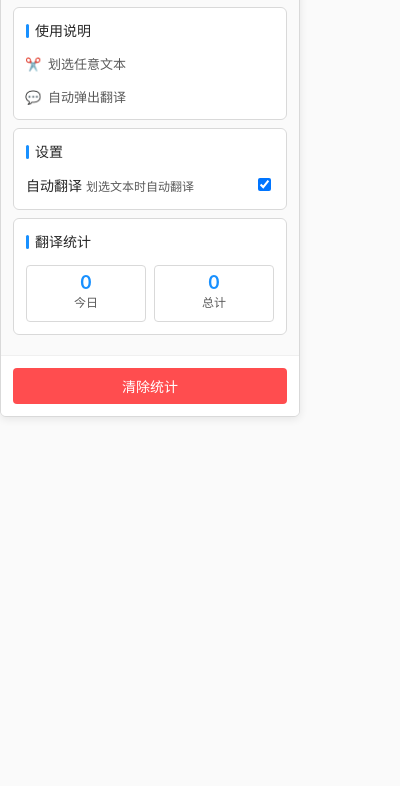
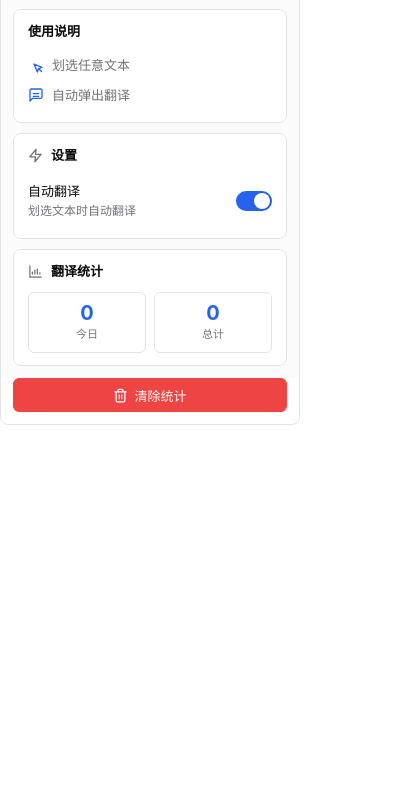
Before and after one commit to zephyr110/translate-plugin, a browser extension: page popup.html in a window 400 px wide. Shown: the part 56-842 px from the top of the page. Drawn offline with Linux system fonts and the light colour scheme.

Commit message:
style: redesign UI with shadcn/ui and Lucide icons
- Replace Ant Design CSS variables with shadcn HSL token system (light + dark)
- Redesign popup.html: .card components, native switch (:checked pseudo-class), .btn-destructive
- Add 7 Lucide inline SVG icons: Sparkles, MousePointerClick, MessageSquareText,
  Zap, BarChart3, ArrowLeftRight, Trash2
- Redesign translation popup: pill language badge (rounded-full), ghost swap button
- Switch from ant-switch-checked class toggle to native element.checked property
- Toast notification: inline style → CSS class with slide-in animation
- Update manifest: content_scripts path to dist/content.js, popup script to dist/popup.js
- Add host_permissions: api.fanyi.baidu.com, libretranslate.de
- Fix mobile responsive: remove !important override, add overflow-wrap fallback

```diff
--- a/popup.css
+++ b/popup.css
@@ -1,96 +1,310 @@
-/* Ant Design 风格变量 */
+/* ====== shadcn/ui Design Tokens ====== */
 :root {
-  --ant-primary: #1890ff;
-  --ant-primary-hover: #40a9ff;
-  --ant-primary-active: #096dd9;
-  --ant-success: #52c41a;
-  --ant-warning: #faad14;
-  --ant-error: #ff4d4f;
-  --ant-text: rgba(0, 0, 0, 0.85);
-  --ant-text-secondary: rgba(0, 0, 0, 0.65);
-  --ant-text-disabled: rgba(0, 0, 0, 0.25);
-  --ant-border: #d9d9d9;
-  --ant-border-split: rgba(5, 5, 5, 0.06);
-  --ant-background: #f5f5f5;
-  --ant-background-light: #fafafa;
-  --ant-white: #ffffff;
-
-  --ant-radius: 6px;
-  --ant-radius-sm: 4px;
-  --ant-shadow: 0 2px 8px rgba(0, 0, 0, 0.09);
+  --background: 0 0% 100%;
+  --foreground: 240 10% 3.9%;
+  --card: 0 0% 100%;
+  --primary: 221 83% 53%;
+  --primary-foreground: 0 0% 98%;
+  --muted: 240 4.8% 95.9%;
+  --muted-foreground: 240 3.8% 46.1%;
+  --destructive: 0 84.2% 60.2%;
+  --destructive-foreground: 0 0% 98%;
+  --border: 240 5.9% 90%;
+  --input: 240 5.9% 90%;
+  --ring: 221 83% 53%;
+  --radius: 0.5rem;
+  --radius-sm: calc(var(--radius) - 2px);
 }
 
 @media (prefers-color-scheme: dark) {
   :root {
-    --ant-primary: #177ddc;
-    --ant-primary-hover: #3c9be8;
-    --ant-primary-active: #095cb5;
-    --ant-success: #49aa19;
-    --ant-warning: #d89614;
-    --ant-error: #ff4d4f;
-    --ant-text: rgba(255, 255, 255, 0.85);
-    --ant-text-secondary: rgba(255, 255, 255, 0.65);
-    --ant-text-disabled: rgba(255, 255, 255, 0.3);
-    --ant-border: #434343;
-    --ant-border-split: rgba(253, 253, 253, 0.12);
-    --ant-background: #000000;
-    --ant-background-light: #141414;
-    --ant-white: #141414;
+    --background: 240 10% 3.9%;
+    --foreground: 0 0% 98%;
+    --card: 240 10% 3.9%;
+    --primary: 217 91% 60%;
+    --primary-foreground: 0 0% 98%;
+    --muted: 240 3.7% 15.9%;
+    --muted-foreground: 240 5% 64.9%;
+    --destructive: 0 62.8% 30.6%;
+    --destructive-foreground: 0 0% 98%;
+    --border: 240 3.7% 15.9%;
+    --input: 240 3.7% 15.9%;
+    --ring: 217 91% 60%;
   }
 }
 
-* { box-sizing: border-box; }
+/* ====== Base ====== */
+*, *::before, *::after { box-sizing: border-box; }
 
 body {
   margin: 0;
   padding: 0;
+  width: 300px;
+  min-height: 360px;
   font-family: -apple-system, BlinkMacSystemFont, 'Segoe UI', 'PingFang SC', 'Hiragino Sans GB', 'Microsoft YaHei', 'Helvetica Neue', Helvetica, Arial, sans-serif;
-  background: var(--ant-background-light);
-  color: var(--ant-text);
-  width: 300px;
-  min-height: 380px;
-  overflow: hidden;
   font-size: 14px;
-  line-height: 1.5715;
+  line-height: 1.5;
+  color: hsl(var(--foreground));
+  background: hsl(var(--background));
+  -webkit-font-smoothing: antialiased;
 }
 
-.popup-container { background: var(--ant-white); border: 1px solid var(--ant-border); border-radius: var(--ant-radius); box-shadow: var(--ant-shadow); overflow: hidden; }
+/* ====== Container ====== */
+.popup-container {
+  background: hsl(var(--card));
+  border: 1px solid hsl(var(--border));
+  border-radius: var(--radius);
+  overflow: hidden;
+}
 
-.popup-header { display: flex; align-items: center; gap: 8px; padding: 12px; background: var(--ant-white); border-bottom: 1px solid var(--ant-border-split); }
-.popup-logo { width: 20px; height: 20px; display: inline-block; }
-.popup-title { margin: 0; font-size: 16px; font-weight: 500; color: var(--ant-text); display: inline-block; }
+/* ====== Header ====== */
+.popup-header {
+  display: flex;
+  align-items: center;
+  gap: 10px;
+  padding: 14px 16px;
+  border-bottom: 1px solid hsl(var(--border));
+}
 
-.popup-content { padding: 12px; background: var(--ant-background-light); }
+.popup-header svg {
+  width: 22px; height: 22px;
+  color: hsl(var(--primary));
+  flex-shrink: 0;
+}
 
-.features-card, .settings-card, .stats-card { background: var(--ant-white); border: 1px solid var(--ant-border); border-radius: var(--ant-radius); padding: 12px; margin-bottom: 8px; transition: box-shadow 0.2s ease, border-color 0.2s ease; }
-.features-card:hover, .settings-card:hover, .stats-card:hover { box-shadow: var(--ant-shadow); border-color: var(--ant-primary); }
+.popup-title {
+  margin: 0;
+  font-size: 15px;
+  font-weight: 600;
+  color: hsl(var(--foreground));
+  letter-spacing: -0.01em;
+}
 
-.card-title { margin: 0 0 12px; font-size: 14px; font-weight: 500; color: var(--ant-text); display: flex; align-items: center; gap: 6px; }
-.card-title::before { content: ''; width: 3px; height: 14px; background: var(--ant-primary); border-radius: 2px; }
+/* ====== Content ====== */
+.popup-content {
+  padding: 12px;
+  display: flex;
+  flex-direction: column;
+  gap: 10px;
+  background: hsl(var(--muted) / 0.4);
+}
 
-.features-list { list-style: none; padding: 0; margin: 0; }
-.features-list li { display: flex; align-items: center; gap: 8px; padding: 6px 0; color: var(--ant-text-secondary); font-size: 13px; }
-.features-list li:first-child { padding-top: 0; }
-.features-list li:last-child { padding-bottom: 0; }
-.feature-icon { width: 14px; height: 14px; display: inline-flex; align-items: center; justify-content: center; color: var(--ant-primary); }
+/* ====== Card ====== */
+.card {
+  background: hsl(var(--card));
+  border: 1px solid hsl(var(--border));
+  border-radius: var(--radius);
+  padding: 12px 14px;
+  transition: box-shadow 0.15s ease;
+}
 
-.setting-item { display: flex; align-items: center; justify-content: space-between; padding: 8px 0; border-bottom: 1px solid var(--ant-border-split); }
-.setting-item:first-child { padding-top: 0; }
-.setting-item:last-child { padding-bottom: 0; border-bottom: none; }
-.setting-info { flex: 1; }
-.setting-label { font-size: 14px; font-weight: 500; color: var(--ant-text); margin-bottom: 2px; }
-.setting-description { font-size: 12px; color: var(--ant-text-secondary); }
+.card:hover {
+  box-shadow: 0 2px 8px hsl(var(--foreground) / 0.05);
+}
 
-.ant-switch { position: relative; display: inline-block; width: 36px; height: 20px; line-height: 20px; vertical-align: middle; background-color: rgba(0,0,0,0.25); border-radius: 10px; cursor: pointer; transition: all 0.2s; user-select: none; }
-.ant-switch-handle { position: absolute; top: 2px; left: 2px; width: 16px; height: 16px; background: #fff; border-radius: 50%; transition: all 0.2s; box-shadow: 0 2px 4px rgba(0,0,0,0.2); }
-.ant-switch-checked { background-color: var(--ant-primary); }
-.ant-switch-checked .ant-switch-handle { left: calc(100% - 18px); }
+.card-title {
+  display: flex;
+  align-items: center;
+  gap: 8px;
+  margin: 0 0 10px;
+  font-size: 13px;
+  font-weight: 600;
+  color: hsl(var(--foreground));
+}
 
-.stats-grid { display: grid; grid-template-columns: 1fr 1fr; gap: 8px; }
-.stat-item { text-align: center; padding: 8px; background: var(--ant-white); border: 1px solid var(--ant-border); border-radius: var(--ant-radius-sm); }
-.stat-value { font-size: 18px; font-weight: 600; color: var(--ant-primary); margin-bottom: 2px; line-height: 1; }
-.stat-label { font-size: 12px; color: var(--ant-text-secondary); }
+.card-title svg {
+  width: 15px; height: 15px;
+  color: hsl(var(--muted-foreground));
+  flex-shrink: 0;
+}
 
-.popup-footer { padding: 12px; background: var(--ant-white); border-top: 1px solid var(--ant-border-split); }
-.clear-btn { width: 100%; padding: 8px 16px; background: var(--ant-error); color: #fff; border: none; border-radius: var(--ant-radius-sm); font-size: 14px; cursor: pointer; transition: background 0.2s ease, box-shadow 0.2s ease; }
-.clear-btn:hover { background: #ff7875; box-shadow: 0 2px 8px rgba(255,77,79,0.3); }
+/* ====== Feature List ====== */
+.features-list {
+  list-style: none;
+  padding: 0;
+  margin: 0;
+}
+
+.features-list li {
+  display: flex;
+  align-items: center;
+  gap: 8px;
+  padding: 5px 0;
+  font-size: 13px;
+  color: hsl(var(--muted-foreground));
+}
+
+.features-list li svg {
+  width: 16px; height: 16px;
+  color: hsl(var(--primary));
+  flex-shrink: 0;
+}
+
+/* ====== Setting Item ====== */
+.setting-item {
+  display: flex;
+  align-items: center;
+  justify-content: space-between;
+  padding: 6px 0;
+}
+
+.setting-info {
+  flex: 1;
+  min-width: 0;
+}
+
+.setting-title {
+  font-size: 13px;
+  font-weight: 500;
+  color: hsl(var(--foreground));
+}
+
+.setting-description {
+  font-size: 12px;
+  color: hsl(var(--muted-foreground));
+  margin-top: 1px;
+}
+
+/* ====== Switch ====== */
+.switch {
+  position: relative;
+  display: inline-flex;
+  align-items: center;
+  width: 36px;
+  height: 20px;
+  cursor: pointer;
+  flex-shrink: 0;
+}
+
+.switch-input {
+  position: absolute;
+  width: 100%; height: 100%;
+  opacity: 0;
+  margin: 0;
+  cursor: pointer;
+}
+
+.switch-slider {
+  position: absolute;
+  inset: 0;
+  background: hsl(var(--input));
+  border-radius: 9999px;
+  transition: background 0.15s ease;
+}
+
+.switch-slider::after {
+  content: '';
+  position: absolute;
+  top: 2px; left: 2px;
+  width: 16px; height: 16px;
+  background: #fff;
+  border-radius: 50%;
+  box-shadow: 0 1px 3px rgba(0,0,0,0.15);
+  transition: transform 0.15s ease;
+}
+
+.switch-input:checked + .switch-slider {
+  background: hsl(var(--primary));
+}
+
+.switch-input:checked + .switch-slider::after {
+  transform: translateX(16px);
+}
+
+.switch-input:focus-visible + .switch-slider {
+  outline: 2px solid hsl(var(--ring));
+  outline-offset: 2px;
+}
+
+/* ====== Stats Grid ====== */
+.stats-grid {
+  display: grid;
+  grid-template-columns: 1fr 1fr;
+  gap: 8px;
+}
+
+.stat-item {
+  text-align: center;
+  padding: 10px 8px;
+  background: hsl(var(--card));
+  border: 1px solid hsl(var(--border));
+  border-radius: var(--radius-sm);
+}
+
+.stat-value {
+  font-size: 20px;
+  font-weight: 700;
+  color: hsl(var(--primary));
+  line-height: 1;
+}
+
+.stat-label {
+  font-size: 11px;
+  color: hsl(var(--muted-foreground));
+  margin-top: 3px;
+}
+
+/* ====== Footer ====== */
+.popup-footer {
+  padding: 0 12px 12px;
+}
+
+/* ====== Button ====== */
+.btn {
+  display: inline-flex;
+  align-items: center;
+  justify-content: center;
+  gap: 6px;
+  width: 100%;
+  height: 34px;
+  padding: 0 16px;
+  border: 1px solid transparent;
+  border-radius: var(--radius-sm);
+  font-size: 13px;
+  font-weight: 500;
+  font-family: inherit;
+  cursor: pointer;
+  transition: all 0.15s ease;
+}
+
+.btn:focus-visible {
+  outline: 2px solid hsl(var(--ring));
+  outline-offset: 2px;
+}
+
+.btn svg {
+  width: 15px; height: 15px;
+  flex-shrink: 0;
+}
+
+.btn-destructive {
+  background: hsl(var(--destructive));
+  color: hsl(var(--destructive-foreground));
+  border-color: hsl(var(--destructive));
+}
+
+.btn-destructive:hover {
+  opacity: 0.9;
+}
+
+/* ====== Notification Toast ====== */
+.notification {
+  position: fixed;
+  top: 12px; right: 12px;
+  z-index: 1000;
+  background: hsl(var(--primary));
+  color: hsl(var(--primary-foreground));
+  padding: 8px 14px;
+  border-radius: var(--radius);
+  box-shadow: 0 4px 12px rgba(0,0,0,0.15);
+  font-size: 13px;
+  max-width: 220px;
+  word-wrap: break-word;
+  line-height: 1.4;
+  animation: notification-in 0.2s ease;
+}
+
+@keyframes notification-in {
+  from { opacity: 0; transform: translateY(-6px); }
+  to   { opacity: 1; transform: translateY(0); }
+}
--- a/popup.html
+++ b/popup.html
@@ -5,52 +5,73 @@
     <meta name="viewport" content="width=device-width, initial-scale=1.0">
     <title>划词翻译助手</title>
     <link rel="stylesheet" href="popup.css">
-
 </head>
 <body>
     <div class="popup-container">
-        <!-- Material Design 3 风格头部 -->
+        <!-- Header -->
         <div class="popup-header">
-            <img src="icons/icon128.png" alt="Logo" class="popup-logo">
-            <h1 class="popup-title">划词中英互译助手</h1>
+            <svg xmlns="http://www.w3.org/2000/svg" width="24" height="24" viewBox="0 0 24 24" fill="none" stroke="currentColor" stroke-width="2" stroke-linecap="round" stroke-linejoin="round">
+                <path d="M9.937 15.5A2 2 0 0 0 8.5 14.063l-6.135-1.582a.5.5 0 0 1 0-.962L8.5 9.936A2 2 0 0 0 9.937 8.5l1.582-6.135a.5.5 0 0 1 .963 0L14.063 8.5A2 2 0 0 0 15.5 9.937l6.135 1.581a.5.5 0 0 1 0 .964L15.5 14.063A2 2 0 0 0 14.063 15.5l-1.582 6.135a.5.5 0 0 1-.963 0z"/>
+            </svg>
+            <h1 class="popup-title">划词翻译助手</h1>
         </div>
 
-        <!-- Ant Design 内容区 -->
+        <!-- Content -->
         <div class="popup-content">
-            <!-- 功能卡片 -->
-            <div class="features-card">
+            <!-- Features Card -->
+            <div class="card">
                 <h3 class="card-title">使用说明</h3>
                 <ul class="features-list">
-                    <li><span class="feature-icon">✂️</span><span>划选任意文本</span></li>
-                    <li><span class="feature-icon">💬</span><span>自动弹出翻译</span></li>
+                    <li>
+                        <svg xmlns="http://www.w3.org/2000/svg" width="24" height="24" viewBox="0 0 24 24" fill="none" stroke="currentColor" stroke-width="2" stroke-linecap="round" stroke-linejoin="round">
+                            <path d="m9 9 5 12 1.8-5.2L21 14 9 9z"/>
+                            <path d="m16.1 16.1 4.2 4.2"/>
+                        </svg>
+                        <span>划选任意文本</span>
+                    </li>
+                    <li>
+                        <svg xmlns="http://www.w3.org/2000/svg" width="24" height="24" viewBox="0 0 24 24" fill="none" stroke="currentColor" stroke-width="2" stroke-linecap="round" stroke-linejoin="round">
+                            <path d="M21 15a2 2 0 0 1-2 2H7l-4 4V5a2 2 0 0 1 2-2h14a2 2 0 0 1 2 2z"/>
+                            <line x1="8" y1="10" x2="16" y2="10"/>
+                            <line x1="8" y1="14" x2="16" y2="14"/>
+                        </svg>
+                        <span>自动弹出翻译</span>
+                    </li>
                 </ul>
             </div>
 
-            <!-- 设置卡片 -->
-            <div class="settings-card">
-                <div class="card-header">
-                    <h3 class="card-title">设置</h3>
-                </div>
-                <div class="card-content">
+            <!-- Settings Card -->
+            <div class="card">
+                <h3 class="card-title">
+                    <svg xmlns="http://www.w3.org/2000/svg" width="24" height="24" viewBox="0 0 24 24" fill="none" stroke="currentColor" stroke-width="2" stroke-linecap="round" stroke-linejoin="round">
+                        <polygon points="13 2 3 14 12 14 11 22 21 10 12 10 13 2"/>
+                    </svg>
+                    设置
+                </h3>
                 <div class="setting-item">
                     <div class="setting-info">
-                            <span class="setting-title">自动翻译</span>
-                            <span class="setting-description">划选文本时自动翻译</span>
+                        <div class="setting-title">自动翻译</div>
+                        <div class="setting-description">划选文本时自动翻译</div>
                     </div>
-                        <div class="switch-container">
+                    <label class="switch">
                         <input type="checkbox" id="autoTranslate" class="switch-input" checked>
-                            <label for="autoTranslate" class="switch-label"></label>
-                        </div>
-                    </div>
+                        <span class="switch-slider"></span>
+                    </label>
                 </div>
             </div>
 
-            <!-- 统计卡片 -->
-            <div class="stats-card">
-                <div class="card-header">
-                    <h3 class="card-title">翻译统计</h3>
-                </div>
-                <div class="card-content">
+            <!-- Stats Card -->
+            <div class="card">
+                <h3 class="card-title">
+                    <svg xmlns="http://www.w3.org/2000/svg" width="24" height="24" viewBox="0 0 24 24" fill="none" stroke="currentColor" stroke-width="2" stroke-linecap="round" stroke-linejoin="round">
+                        <path d="M3 3v18h18"/>
+                        <path d="M7 16v-3"/>
+                        <path d="M11 16v-6"/>
+                        <path d="M15 16V8"/>
+                        <path d="M19 16v-2"/>
+                    </svg>
+                    翻译统计
+                </h3>
                 <div class="stats-grid">
                     <div class="stat-item">
                         <div class="stat-value" id="todayCount">0</div>
@@ -63,14 +84,22 @@
                 </div>
             </div>
         </div>
-        </div>
 
-        <!-- Ant Design 底部 -->
+        <!-- Footer -->
         <div class="popup-footer">
-            <button class="clear-btn" id="clearStats">清除统计</button>
+            <button class="btn btn-destructive" id="clearStats">
+                <svg xmlns="http://www.w3.org/2000/svg" width="24" height="24" viewBox="0 0 24 24" fill="none" stroke="currentColor" stroke-width="2" stroke-linecap="round" stroke-linejoin="round">
+                    <path d="M3 6h18"/>
+                    <path d="M19 6v14c0 1-1 2-2 2H7c-1 0-2-1-2-2V6"/>
+                    <path d="M8 6V4c0-1 1-2 2-2h4c1 0 2 1 2 2v2"/>
+                    <line x1="10" y1="11" x2="10" y2="17"/>
+                    <line x1="14" y1="11" x2="14" y2="17"/>
+                </svg>
+                清除统计
+            </button>
         </div>
     </div>
 
-    <script src="popup.js"></script>
+    <script src="dist/popup.js"></script>
 </body>
 </html>
--- a/styles.css
+++ b/styles.css
@@ -1,79 +1,147 @@
-/* 翻译弹窗样式 */
+/* ====== shadcn/ui Design Tokens ====== */
+:root {
+  --tp-fg: 240 10% 3.9%;
+  --tp-card: 0 0% 100%;
+  --tp-secondary: 240 4.8% 95.9%;
+  --tp-secondary-fg: 240 5.9% 10%;
+  --tp-muted: 240 4.8% 95.9%;
+  --tp-muted-fg: 240 3.8% 46.1%;
+  --tp-destructive: 0 84.2% 60.2%;
+  --tp-border: 240 5.9% 90%;
+  --tp-radius: 0.5rem;
+  --tp-radius-sm: calc(var(--tp-radius) - 2px);
+}
+
+@media (prefers-color-scheme: dark) {
+  :root {
+    --tp-fg: 0 0% 98%;
+    --tp-card: 240 10% 3.9%;
+    --tp-secondary: 240 3.7% 15.9%;
+    --tp-secondary-fg: 0 0% 98%;
+    --tp-muted: 240 3.7% 15.9%;
+    --tp-muted-fg: 240 5% 64.9%;
+    --tp-destructive: 0 62.8% 30.6%;
+    --tp-border: 240 3.7% 15.9%;
+  }
+}
+
+/* ====== Translation Popup ====== */
 .translation-popup {
   position: absolute;
-  background: #ffffff;
-  border: 1px solid #e1e5e9;
-  border-radius: 8px;
-  box-shadow: 0 4px 12px rgba(0, 0, 0, 0.15);
-  padding: 0;
+  z-index: 10000;
   min-width: 200px;
   max-width: 320px;
-  z-index: 10000;
+  background: hsl(var(--tp-card));
+  border: 1px solid hsl(var(--tp-border));
+  border-radius: var(--tp-radius);
+  box-shadow: 0 4px 16px rgba(0,0,0,0.12);
+  padding: 0;
   font-family: -apple-system, BlinkMacSystemFont, 'Segoe UI', Roboto, 'Helvetica Neue', Arial, sans-serif;
   font-size: 14px;
   line-height: 1.5;
-  color: #333;
+  color: hsl(var(--tp-fg));
 }
 
-
-
 .translation-content {
-  padding: 16px;
+  padding: 12px 16px;
 }
 
+/* Loading */
 .translation-loading {
   text-align: center;
-  color: #666;
-  font-style: italic;
-  padding: 16px;
+  color: hsl(var(--tp-muted-fg));
+  font-size: 13px;
+  padding: 12px 0;
 }
 
+/* Original text */
 .translation-original {
   margin-bottom: 8px;
   padding-bottom: 8px;
-  border-bottom: 1px solid #f0f0f0;
+  border-bottom: 1px solid hsl(var(--tp-border));
 }
 
+.translation-original .translation-text {
+  font-size: 13px;
+  color: hsl(var(--tp-muted-fg));
+  line-height: 1.5;
+  word-break: break-word;
+  overflow-wrap: break-word;
+}
+
+/* Result */
 .translation-result {
   margin-bottom: 0;
 }
 
-.translation-error {
-  color: #e74c3c;
-  text-align: center;
-  padding: 10px;
-  background: #fdf2f2;
-  border-radius: 4px;
-  border: 1px solid #f5c6cb;
+.translation-result-header {
+  display: flex;
+  align-items: center;
+  justify-content: space-between;
+  margin-bottom: 4px;
 }
 
+.translation-lang-label {
+  display: inline-flex;
+  align-items: center;
+  padding: 0 8px;
+  height: 20px;
+  font-size: 11px;
+  font-weight: 500;
+  background: hsl(var(--tp-secondary));
+  color: hsl(var(--tp-secondary-fg));
+  border-radius: 9999px;
+  line-height: 1;
+}
 
+.translation-swap-btn {
+  display: inline-flex;
+  align-items: center;
+  justify-content: center;
+  width: 24px;
+  height: 24px;
+  padding: 0;
+  border: 1px solid hsl(var(--tp-border));
+  border-radius: calc(var(--tp-radius) - 2px);
+  background: transparent;
+  color: hsl(var(--tp-muted-fg));
+  cursor: pointer;
+  transition: all 0.15s ease;
+}
 
-/* 响应式设计 */
+.translation-swap-btn:hover {
+  background: hsl(var(--tp-secondary));
+  color: hsl(var(--tp-secondary-fg));
+}
+
+.translation-swap-btn svg {
+  width: 14px; height: 14px;
+}
+
+.translation-result .translation-text {
+  font-size: 14px;
+  font-weight: 500;
+  color: hsl(var(--tp-fg));
+  line-height: 1.5;
+  word-break: break-word;
+  overflow-wrap: break-word;
+}
+
+/* Error */
+.translation-error {
+  padding: 10px 12px;
+  font-size: 13px;
+  text-align: center;
+  color: hsl(var(--tp-destructive));
+  background: hsl(var(--tp-destructive) / 0.08);
+  border: 1px solid hsl(var(--tp-destructive) / 0.2);
+  border-radius: var(--tp-radius-sm);
+}
+
+/* ====== Responsive ====== */
 @media (max-width: 480px) {
   .translation-popup {
     min-width: 240px;
     max-width: 90vw;
-    left: 5vw !important;
-    right: 5vw;
   }
 }
-
-/* 暗色模式支持 */
-@media (prefers-color-scheme: dark) {
-  .translation-popup {
-    background: #2d3748;
-    border-color: #4a5568;
-    color: #e2e8f0;
-  }
-
-  .translation-original {
-    border-bottom-color: #4a5568;
-  }
-
-  .translation-error {
-    background: #2d1818;
-    border-color: #c53030;
-    color: #fc8181;
-  }
-}
```
Also changed, not shown: manifest.json. Lines whose indentation alone changed are shown as unchanged.
